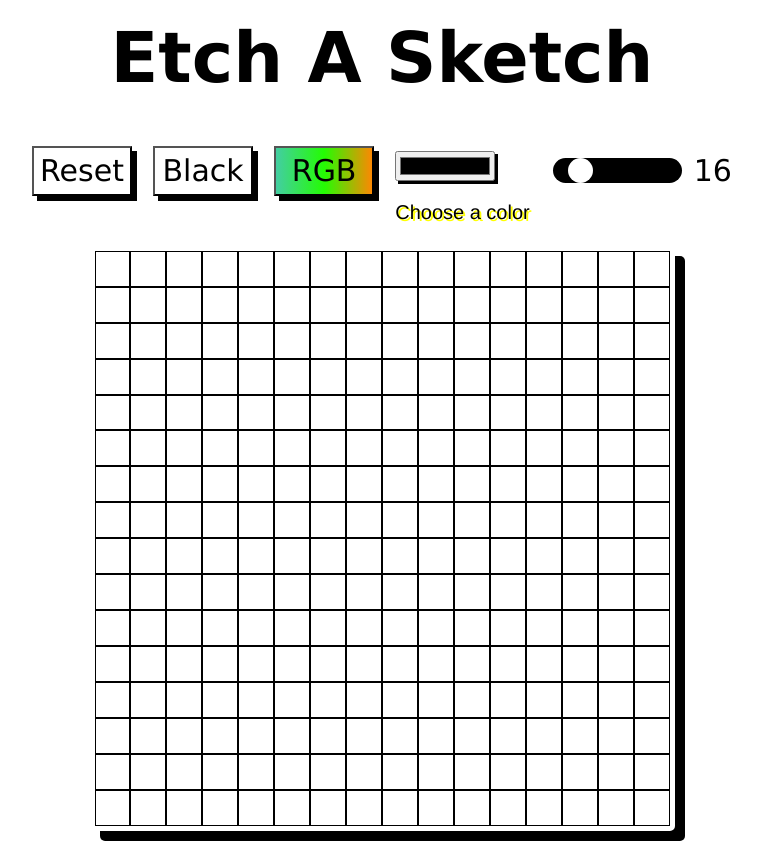
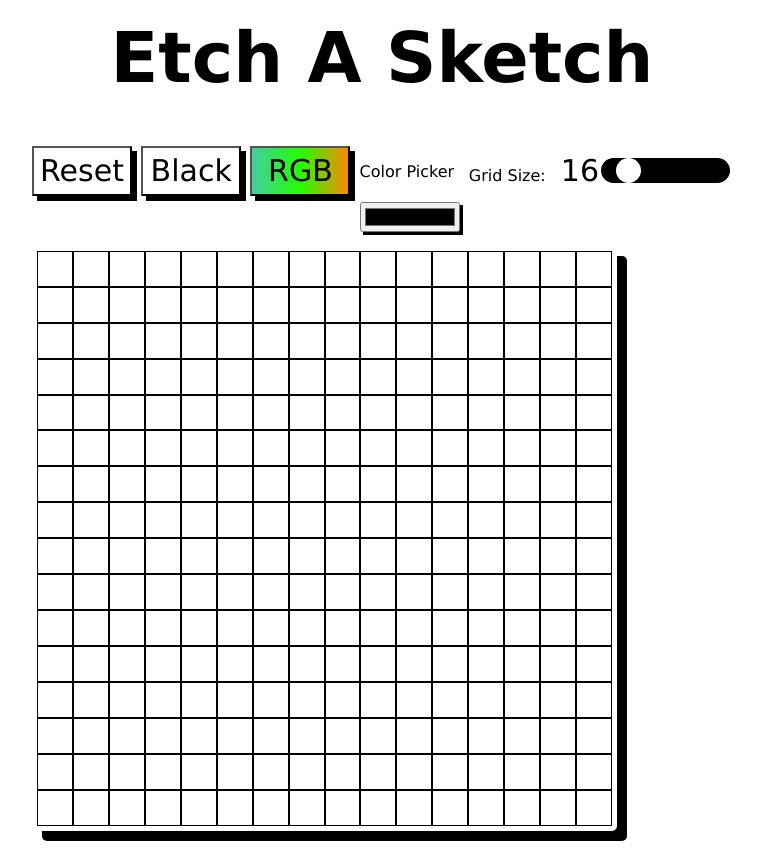
Before and after one commit to Balbader/etch-a-sketch, a plain HTML site: page index.html in a window 1280 px wide. Shown: the top 859 px of the page, without its empty margins (258-1019 px from the left). Drawn offline with Linux system fonts and the light colour scheme.

Commit message:
Added divs in order to clean up flex display

```diff
--- a/index.html
+++ b/index.html
@@ -7,21 +7,25 @@
     <title>Etch a Sketch</title>
   </head>
   <body>
+    <div id="title">
       <h1 id="main-title">Etch A Sketch</h1>
+    </div>
+    <div id="canvas">
       <div class="btns">
         <button id="reset">Reset</button>
         <button id="black">Black</button>
         <button id="RGB">RGB</button>
-      <div class="color-and-prompt">
+        <div id="picker">
+          <p>Color Picker</p>
           <input type="color" id="color" />
-        <p>Choose a color</p>
         </div>
         <div class="slider-and-value">
+          <p>Grid Size: <span class="value">16</span></p>
           <input type="range" min="2" max="100" value="16" id="slider" />
-        <p class="value">16</p>
         </div>
       </div>
       <div class="grid"></div>
+    </div>
     <footer>
       Made with ❤️ by:
       <a href="https://github.com/Balbader"
```
Lines whose indentation alone changed are shown as unchanged.
